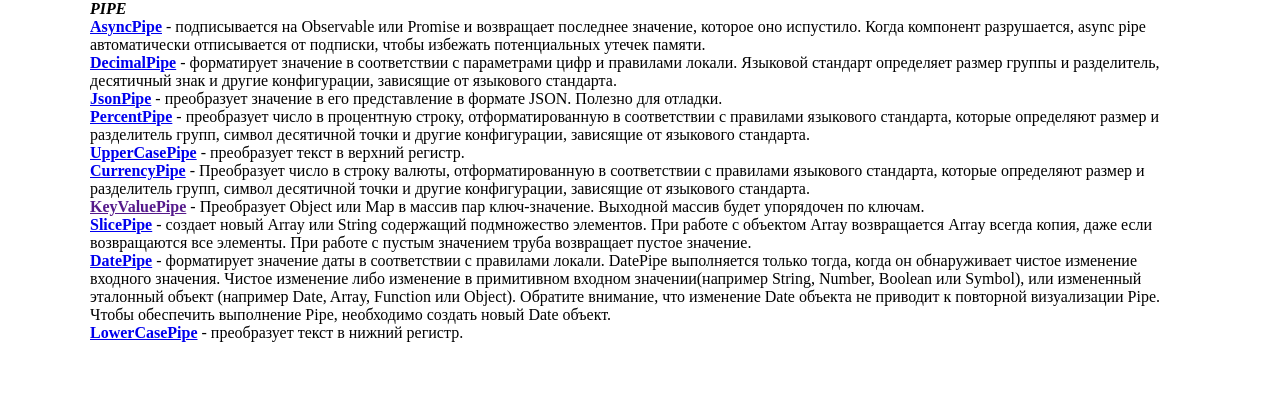
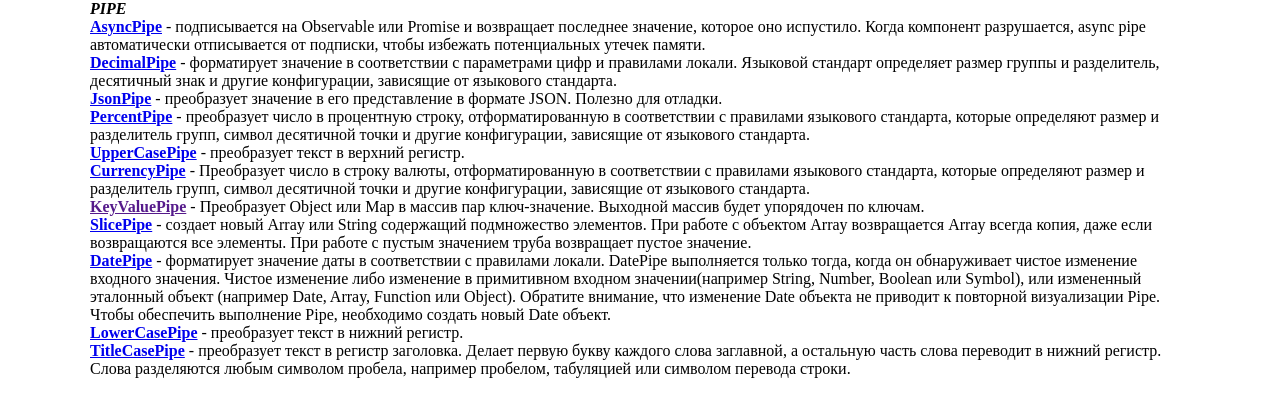
Before and after one commit to ArtemKashirin/API, an Angular app: page / in a window 1280 px wide. Shown: the top 416 px of the page. Built offline with nearby package versions, Linux system fonts and the light colour scheme.

Commit message:
PIPE: TitleCasePipe

```diff
--- a/src/app/app.component.html
+++ b/src/app/app.component.html
@@ -9,3 +9,4 @@
 <app-slice-pipe></app-slice-pipe>
 <app-date-pipe></app-date-pipe>
 <app-lower-case-pipe></app-lower-case-pipe>
+<app-title-case-pipe></app-title-case-pipe>
--- a/src/app/app.module.ts
+++ b/src/app/app.module.ts
@@ -13,6 +13,7 @@ import { KeyValuePipeComponent } from './pipe/key-value-pipe/key-value-pipe.comp
 import { SlicePipeComponent } from './pipe/slice-pipe/slice-pipe.component';
 import { DatePipeComponent } from './pipe/date-pipe/date-pipe.component';
 import { LowerCasePipeComponent } from './pipe/lower-case-pipe/lower-case-pipe.component';
+import { TitleCasePipeComponent } from './pipe/title-case-pipe/title-case-pipe.component';
 
 @NgModule({
   declarations: [
@@ -26,7 +27,8 @@ import { LowerCasePipeComponent } from './pipe/lower-case-pipe/lower-case-pipe.c
     KeyValuePipeComponent,
     SlicePipeComponent,
     DatePipeComponent,
-    LowerCasePipeComponent
+    LowerCasePipeComponent,
+    TitleCasePipeComponent
   ],
   imports: [
     BrowserModule,
--- /dev/null
+++ b/src/app/pipe/title-case-pipe/title-case-pipe.component.html
@@ -0,0 +1,8 @@
+<p><b><a [href] = "this.TitleCasePipe">TitleCasePipe</a></b> - преобразует текст в регистр заголовка. Делает первую букву каждого слова
+  заглавной, а остальную часть слова переводит в нижний регистр. Слова разделяются любым символом пробела, например пробелом,
+  табуляцией или символом перевода строки.</p>
+
+<!--<div>-->
+<!--  <p>{{ this.titleString | titlecase }}</p>-->
+<!--  <p>Форматируемое значение должно быть типа <i>string</i>, параметров нет.</p>-->
+<!--</div>-->
--- /dev/null
+++ b/src/app/pipe/title-case-pipe/title-case-pipe.component.ts
@@ -0,0 +1,18 @@
+import {Component, OnInit} from '@angular/core';
+
+@Component({
+  selector: 'app-title-case-pipe',
+  templateUrl: './title-case-pipe.component.html',
+  styleUrls: ['./title-case-pipe.component.scss']
+})
+export class TitleCasePipeComponent implements OnInit {
+  public TitleCasePipe: string = 'https://angular.io/api/common/TitleCasePipe';
+  public titleString: string = 'hello world';
+
+  constructor() {
+  }
+
+  ngOnInit(): void {
+  }
+
+}
```
Also changed, not shown: src/app/pipe/title-case-pipe/title-case-pipe.component.scss (added).
